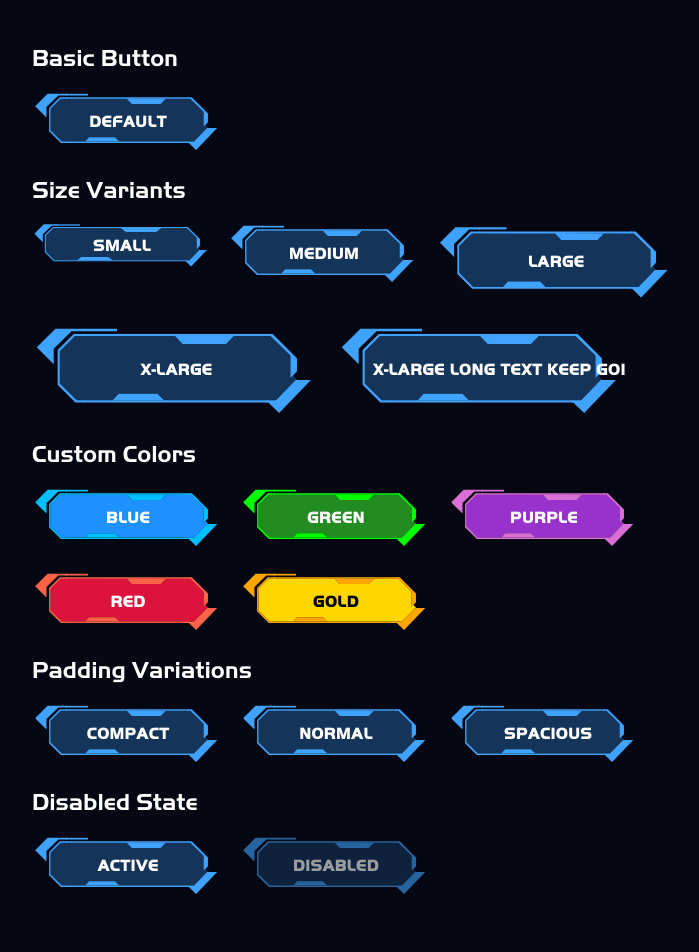
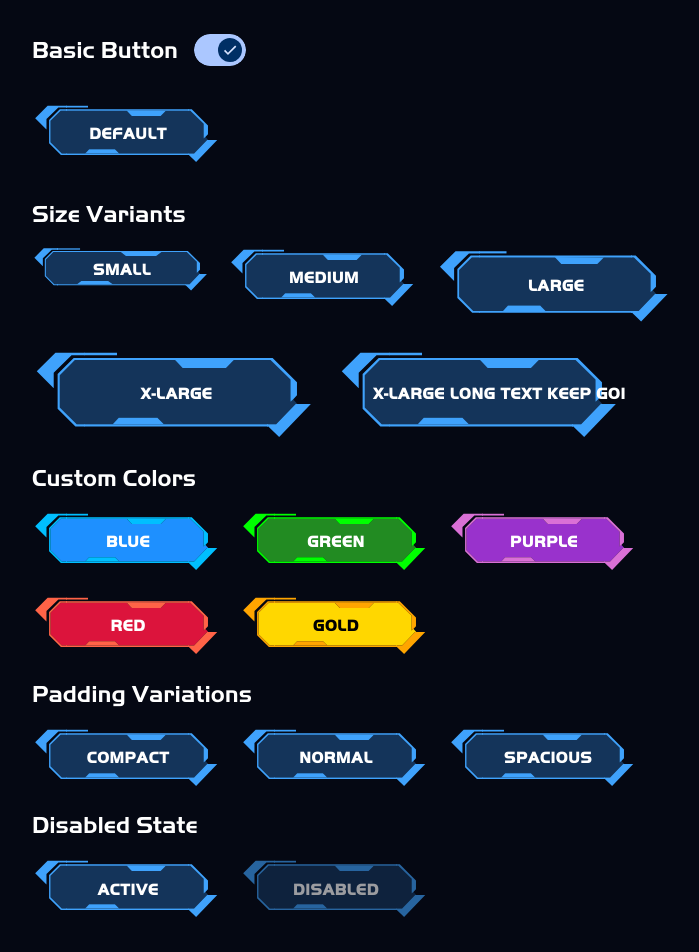
Before and after one commit to ethantreece/BungieNet-ComponentLibrary, an Angular app: page / in a window 1280 px wide. Shown: the top 952 px of the page, without its empty margins (274-973 px from the left). Built offline with nearby package versions, Linux system fonts and the light colour scheme.

Commit message:
add material theme, fix deploy to gh-pages

```diff
--- a/angular.json
+++ b/angular.json
@@ -16,6 +16,8 @@
         "build": {
           "builder": "@angular/build:application",
           "options": {
+            "baseHref": "/BungieNet-ComponentLibrary/",
+            "deployUrl": "/BungieNet-ComponentLibrary/",
             "browser": "src/main.ts",
             "tsConfig": "tsconfig.app.json",
             "assets": [
@@ -25,6 +27,7 @@
               }
             ],
             "styles": [
+              "src/material-theme.scss",
               "src/styles.css"
             ],
             "server": "src/main.server.ts",
@@ -71,6 +74,9 @@
         },
         "test": {
           "builder": "@angular/build:unit-test"
+        },
+        "deploy": {
+          "builder": "angular-cli-ghpages:deploy"
         }
       }
     }
--- a/package.json
+++ b/package.json
@@ -24,10 +24,13 @@
   "private": true,
   "packageManager": "npm@11.6.2",
   "dependencies": {
+    "@angular/animations": "^21.1.0",
+    "@angular/cdk": "~21.1.0",
     "@angular/common": "^21.1.0",
     "@angular/compiler": "^21.1.0",
     "@angular/core": "^21.1.0",
     "@angular/forms": "^21.1.0",
+    "@angular/material": "~21.1.0",
     "@angular/platform-browser": "^21.1.0",
     "@angular/platform-server": "^21.1.0",
     "@angular/router": "^21.1.0",
@@ -40,8 +43,10 @@
     "@angular/build": "^21.1.0",
     "@angular/cli": "^21.1.0",
     "@angular/compiler-cli": "^21.1.0",
+    "@angular/material": "^21.1.0",
     "@types/express": "^5.0.1",
     "@types/node": "^20.17.19",
+    "angular-cli-ghpages": "^3.0.2",
     "jsdom": "^27.1.0",
     "typescript": "~5.9.2",
     "vitest": "^4.0.8"
--- a/src/app/pages/button-page/button-page.html
+++ b/src/app/pages/button-page/button-page.html
@@ -1,8 +1,19 @@
 <div>
   <!-- Basic Example -->
   <div>
-    <h2 style="margin-bottom: 1rem;">Basic Button</h2>
-    <app-halo-forum-button text="Default"></app-halo-forum-button>
+    <div style="display: flex; align-items: center; gap: 1rem; margin-bottom: 1rem;">
+      <h2>Basic Button</h2>
+      <mat-slide-toggle
+        (change)="toggleDefaultVisible()"
+        [checked]="defaultVisible()"
+        matTooltip="Visible" matTooltipPosition="right"
+      />
+    </div>
+    <div style="min-height: 80px;">
+      @if (defaultVisible()) {
+        <app-halo-forum-button text="Default" />
+      }
+    </div>
   </div>
 
   <!-- Size Variants -->
--- a/src/app/pages/button-page/button-page.ts
+++ b/src/app/pages/button-page/button-page.ts
@@ -1,12 +1,19 @@
-import { Component } from "@angular/core";
+import { Component, signal } from "@angular/core";
 import { HaloForumButton } from "../../shared/components/halo-forum-button/halo-forum-button";
+import { MatSlideToggle } from "@angular/material/slide-toggle";
+import { MatTooltipModule} from '@angular/material/tooltip';
 
 @Component({
   selector: 'app-button-page',
-  imports: [HaloForumButton],
+  imports: [HaloForumButton, MatSlideToggle, MatTooltipModule],
   templateUrl: './button-page.html',
   styleUrl: './button-page.css',
 })
 export class ButtonPage {
 
+  defaultVisible = signal(true);
+
+  toggleDefaultVisible(): void {
+    this.defaultVisible.set(!this.defaultVisible());
+  }
 };
--- a/src/app/shared/components/halo-forum-button/halo-forum-button.css
+++ b/src/app/shared/components/halo-forum-button/halo-forum-button.css
@@ -5,21 +5,54 @@
   --padding-x: 2.25em;
 }
 
-.enter-animation {
-  animation: slide-fade 1s;
+.height-enter-animation {
+  animation: height-slide 300ms ease-out forwards;
 }
-@keyframes slide-fade {
+.height-leave-animation {
+  animation: height-slide 300ms ease-out reverse forwards;
+}
+@keyframes height-slide {
   from {
-    opacity: 0;
-    transform: scaleX(0);
+    max-height: 0;
   }
   to {
-    opacity: 1;
-    transform: scaleX(1);
+    max-height: 100%;
   }
 }
 
+.width-enter-animation {
+  animation: width-slide 300ms ease-out forwards;
+}
+.width-leave-animation {
+  animation: width-slide 300ms ease-out reverse forwards ;
+}
+@keyframes width-slide {
+  from {
+    max-width: 0;
+    max-height: 0;
+  }
+  to {
+    max-width: 100%;
+    max-height: 100%;
+  }
+}
 
+.label-enter-animation {
+  animation: label-reveal 300ms ease-out forwards;
+}
+.label-leave-animation {
+  animation: label-reveal 300ms ease-out reverse forwards;
+}
+@keyframes label-reveal {
+  from {
+    clip-path: inset(0 100% 0 0);
+    max-height: 0;
+  }
+  to {
+    clip-path: inset(0 0 0 0);
+    max-height: 100%;
+  }
+}
 
 /* Button reset */
 button {
--- a/src/app/shared/components/halo-forum-button/halo-forum-button.html
+++ b/src/app/shared/components/halo-forum-button/halo-forum-button.html
@@ -1,15 +1,25 @@
 <button (click)="onClick()" [disabled]="disabled()">
-  <span class="halo-button-container" aria-hidden="true">
+  <span class="halo-button-container"
+    aria-hidden="true"
+  >
 
     <!-- left -->
-    <svg class="left" version="1.1" xmlns="http://www.w3.org/2000/svg" xmlns:xlink="http://www.w3.org/1999/xlink" viewBox="0 0 121 221" preserveAspectRatio="none">
+    <svg class="left"
+      animate.enter="height-enter-animation"
+      animate.leave="height-leave-animation"
+      version="1.1" xmlns="http://www.w3.org/2000/svg" xmlns:xlink="http://www.w3.org/1999/xlink" viewBox="0 0 121 221" preserveAspectRatio="none"
+    >
       <polygon fill="var(--base-color)" points="121,185 121,37 99,37 64,72 64,146 103,185 121,185" />
       <polygon fill="var(--outline-color)" points="50,102 50,66 91,26 121,26 121,20 54,20 11,63 50,102" />
       <polygon fill="var(--outline-color)" points="121,37 121,32 96,32 59,69 59,149 100,190 121,190 121,185 103,185 64,146 64,72 99,37 121,37" />
     </svg>
 
     <!-- middle -->
-    <svg class="middle" version="1.1" xmlns="http://www.w3.org/2000/svg" xmlns:xlink="http://www.w3.org/1999/xlink" viewBox="0 0 424 221" preserveAspectRatio="none">
+    <svg class="middle"
+      animate.enter="width-enter-animation"
+      animate.leave="width-leave-animation"
+      version="1.1" xmlns="http://www.w3.org/2000/svg" xmlns:xlink="http://www.w3.org/1999/xlink" viewBox="0 0 424 221" preserveAspectRatio="none"
+    >
       <polygon fill="var(--base-color)" points="0,185 0,37 209,36 227,55 327,55 345,37 424,36 424,185 184,185 169,170 80,170 66,185 0,185" />
       <polygon fill="var(--outline-color)" points="66,185 80,170 169,170 184,185 66,185" />
       <polygon fill="var(--outline-color)" points="0,190 0,185 66,185 184,185 424,185 424,190 0,190" />
@@ -19,7 +29,11 @@
     </svg>
 
     <!-- right -->
-    <svg class="right" version="1.1" xmlns="http://www.w3.org/2000/svg" xmlns:xlink="http://www.w3.org/1999/xlink" viewBox="0 0 125 221" preserveAspectRatio="none">
+    <svg class="right"
+      animate.enter="height-enter-animation"
+      animate.leave="height-leave-animation"
+      version="1.1" xmlns="http://www.w3.org/2000/svg" xmlns:xlink="http://www.w3.org/1999/xlink" viewBox="0 0 125 221" preserveAspectRatio="none"
+    >
       <polygon fill="var(--base-color)" points="0,185 0,37 8,37 54,82 54,133 60,127 70,138 66,138 21,185 0,185" />
       <polygon fill="var(--outline-color)" points="0,32 13,32 69,88 69,118 60,128 54,133 54,82 8,37 0,37 0,32" />
       <polygon fill="var(--outline-color)" points="70,138 66,138 21,185 0,185 0,190 3,190 28,214 101,138 70,138" />
@@ -27,5 +41,10 @@
 
   </span>
 
-  <span class="label">{{text()}}</span>
+  <span class="label"
+    animate.enter="label-enter-animation"
+    animate.leave="label-leave-animation"
+  >
+    {{text()}}
+  </span>
 </button>
--- a/src/index.html
+++ b/src/index.html
@@ -6,6 +6,10 @@
   <base href="/">
   <meta name="viewport" content="width=device-width, initial-scale=1">
   <link rel="icon" type="image/x-icon" href="favicon.ico">
+  <link rel="preconnect" href="https://fonts.googleapis.com">
+  <link rel="preconnect" href="https://fonts.gstatic.com" crossorigin>
+  <link href="https://fonts.googleapis.com/css2?family=Roboto:wght@300;400;500&display=swap" rel="stylesheet">
+  <link href="https://fonts.googleapis.com/icon?family=Material+Icons" rel="stylesheet">
 </head>
 <body>
   <app-root></app-root>
--- /dev/null
+++ b/src/material-theme.scss
@@ -0,0 +1,39 @@
+
+// Include theming for Angular Material with `mat.theme()`.
+// This Sass mixin will define CSS variables that are used for styling Angular Material
+// components according to the Material 3 design spec.
+// Learn more about theming and how to use it for your application's
+// custom components at https://material.angular.dev/guide/theming
+@use '@angular/material' as mat;
+
+html {
+  height: 100%;
+  @include mat.theme((
+    color: (
+      primary: mat.$azure-palette,
+      tertiary: mat.$blue-palette,
+    ),
+    typography: Roboto,
+    density: 0,
+  ));
+}
+
+body {
+  // Default the application to a light color theme. This can be changed to
+  // `dark` to enable the dark color theme, or to `light dark` to defer to the
+  // user's system settings.
+
+  color-scheme: dark;
+
+  // Set a default background, font and text colors for the application using
+  // Angular Material's system-level CSS variables. Learn more about these
+  // variables at https://material.angular.dev/guide/system-variables\
+
+  // background-color: var(--mat-sys-surface);
+  // color: var(--mat-sys-on-surface);
+  // font: var(--mat-sys-body-medium);
+
+  // Reset the user agent margin.
+  margin: 0;
+  height: 100%;
+}
```
Also changed, not shown: 1 other file (tests, documents, lock files or other folders).
